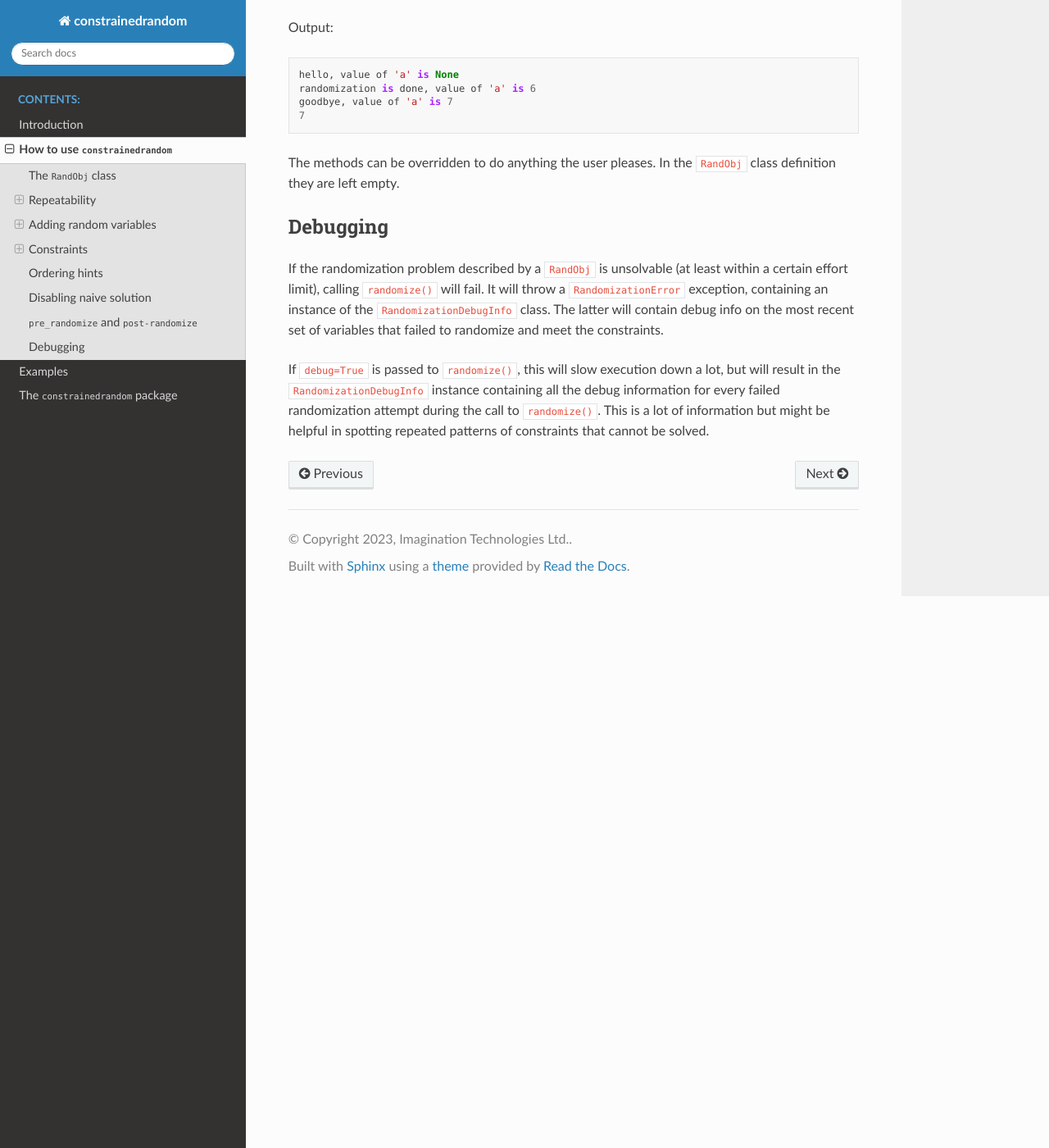
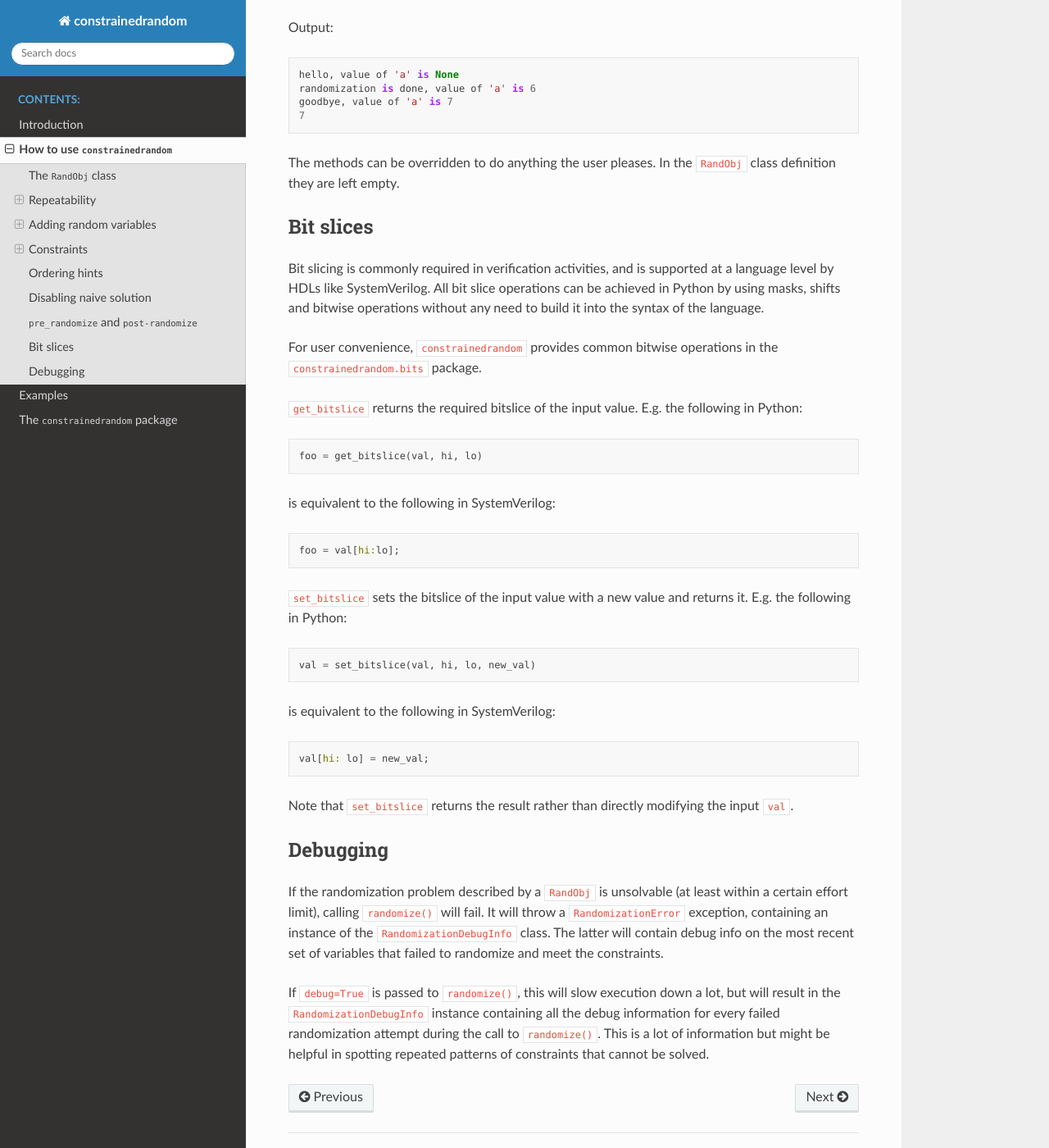
Before and after one commit to imaginationtech/constrainedrandom, a Sphinx documentation site: the page built from docs/howto.rst, in a window 1280 px wide and 1400 px high, scrolled down 16736 px. Shown: the whole window at 82% size. Built offline with Sphinx 7.4.7 and the Read the Docs theme 2.0.0, drawn with Linux system fonts in a browser that asks for light colours.

Commit message:
Document bitwise operations
get_bitslice and set_bitslice from constrainedrandom.bits

```diff
--- a/docs/howto.rst
+++ b/docs/howto.rst
@@ -829,6 +829,39 @@ Output:
 
 The methods can be overridden to do anything the user pleases. In the ``RandObj`` class definition they are left empty.
 
+Bit slices
+----------
+
+Bit slicing is commonly required in verification activities, and is supported at a language level by HDLs like SystemVerilog. All bit slice operations can be achieved in Python by using masks, shifts and bitwise operations without any need to build it into the syntax of the language.
+
+For user convenience, ``constrainedrandom`` provides common bitwise operations in the ``constrainedrandom.bits`` package.
+
+``get_bitslice`` returns the required bitslice of the input value. E.g. the following in Python:
+
+.. code-block:: python
+
+    foo = get_bitslice(val, hi, lo)
+
+is equivalent to the following in SystemVerilog:
+
+.. code-block:: SystemVerilog
+
+    foo = val[hi:lo];
+
+``set_bitslice`` sets the bitslice of the input value with a new value and returns it. E.g. the following in Python:
+
+.. code-block:: python
+
+    val = set_bitslice(val, hi, lo, new_val)
+
+is equivalent to the following in SystemVerilog:
+
+.. code-block:: SystemVerilog
+
+    val[hi: lo] = new_val;
+
+Note that ``set_bitslice`` returns the result rather than directly modifying the input ``val``.
+
 Debugging
 ---------
 
```
Also changed, not shown: 1 other file.
